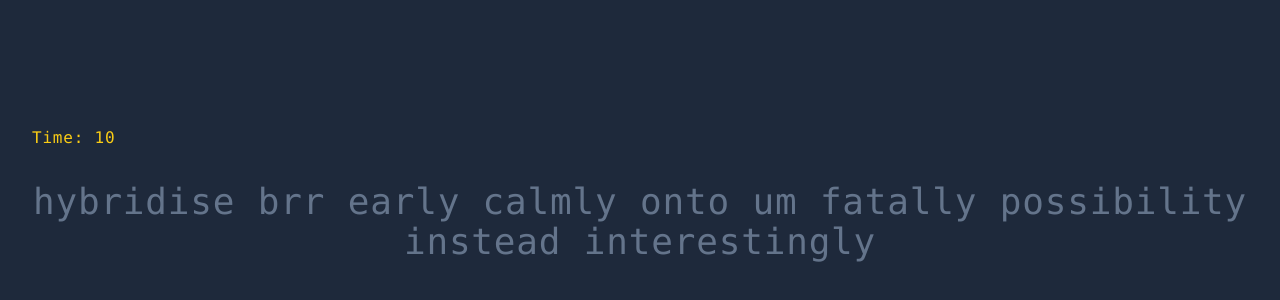
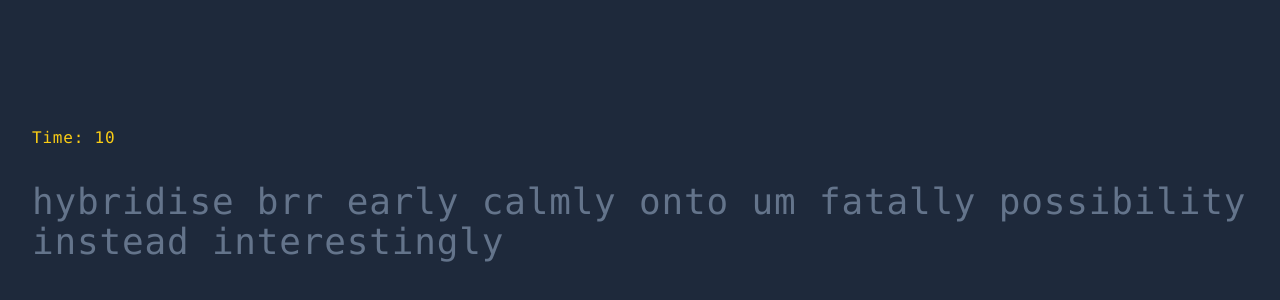
Before and after one commit to Codefreyy/typing-speed-game, a React (Vite) app: page / in a window 1280 px wide. Shown: the part 206-506 px from the top of the page. Built offline with nearby package versions, Linux system fonts and the light colour scheme.

Commit message:
fix: correct accuracy calculation

```diff
--- a/src/App.tsx
+++ b/src/App.tsx
@@ -9,6 +9,7 @@ const countDownSeconds = 10
 // fix: the first type character was not compared
 // todo: when all words are typed, change a new one
 // todo: add a button to restart the game
+// todo: result animation
 
 function App() {
   const [timeLeft, setTimeLeft] = useState(countDownSeconds)
--- a/src/components/CountdownTimer.tsx
+++ b/src/components/CountdownTimer.tsx
@@ -1,3 +1,5 @@
 export default function CountdownTimer({ timeLeft }: { timeLeft: number }) {
-  return <h2 className="text-primary-400 p-4 font-medium">Time: {timeLeft}</h2>
+  return (
+    <div className="text-primary-400 p-4 font-medium">Time: {timeLeft}</div>
+  )
 }
--- a/src/components/DisplayResult.tsx
+++ b/src/components/DisplayResult.tsx
@@ -7,7 +7,6 @@ interface displayResult {
 export default function DisplayResult({
   resultArr,
   inCountDownEnd,
-  originalWords,
 }: displayResult) {
   if (resultArr.length !== 0 && inCountDownEnd) {
     let correctWordCount = 0
@@ -19,7 +18,7 @@ export default function DisplayResult({
         errorWordCount += 1
       }
     })
-    const correctRate = (correctWordCount / originalWords.length) * 100
+    const correctRate = (correctWordCount / resultArr.length) * 100
     return (
       <div className="grid place-items-center ">
         <span className="text-primary-500 font-bold">Results</span>
--- a/src/components/GenerateWords.tsx
+++ b/src/components/GenerateWords.tsx
@@ -6,7 +6,7 @@ export default function WordComponent({
   wordStatus: boolean[]
 }) {
   return (
-    <div className="text-4xl text-center text-slate-500 p-4">
+    <div className="text-4xl text-slate-500 p-4 align-justify break-all">
       {words.split("").map((char, index) => {
         let styleClass
         if (wordStatus[index] === true) {
```
